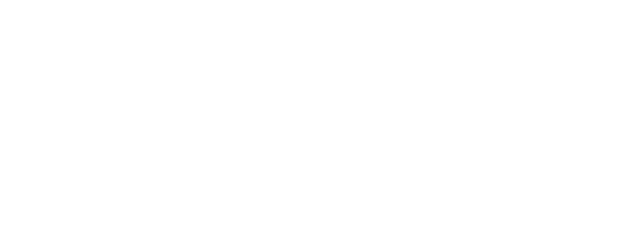
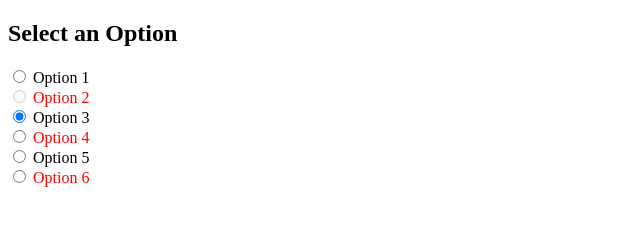
Before and after one commit to acciojob/radio-list-CodeshShubh, a website: page main.html in a window 1280 px wide. Shown: the whole page, without its empty margins (0-640 px from the left). Drawn offline with Linux system fonts and the light colour scheme.

Commit message:
created a submission

```diff
--- a/main.html
+++ b/main.html
@@ -8,6 +8,27 @@
 
 <body>
 	<!-- the entire body must be written by student -->
+	<h2>Select an Option</h2>
+  <form>
+    <label class="input">
+      <input type="radio" name="options" value="1"> Option 1
+    </label><br>
+    <label class="input">
+      <input type="radio" name="options" value="2" disabled> Option 2
+    </label><br>
+    <label class="input">
+      <input type="radio" name="options" value="3" checked> Option 3
+    </label><br>
+    <label class="input">
+      <input type="radio" name="options" value="4"> Option 4
+    </label><br>
+    <label class="input">
+      <input type="radio" name="options" value="5"> Option 5
+    </label><br>
+    <label class="input">
+      <input type="radio" name="options" value="6"> Option 6
+    </label><br>
+  </form>
     <script type="text/javascript" src="./script.js">
 </script>
 
--- a/script.js
+++ b/script.js
@@ -1 +1,2 @@
 //your JS code here. If required.
+]
--- a/styles.css
+++ b/styles.css
@@ -1 +1,3 @@
 /*  your css code here. If applicable */
+label:nth-of-type(even) {
+      color: red;
```
